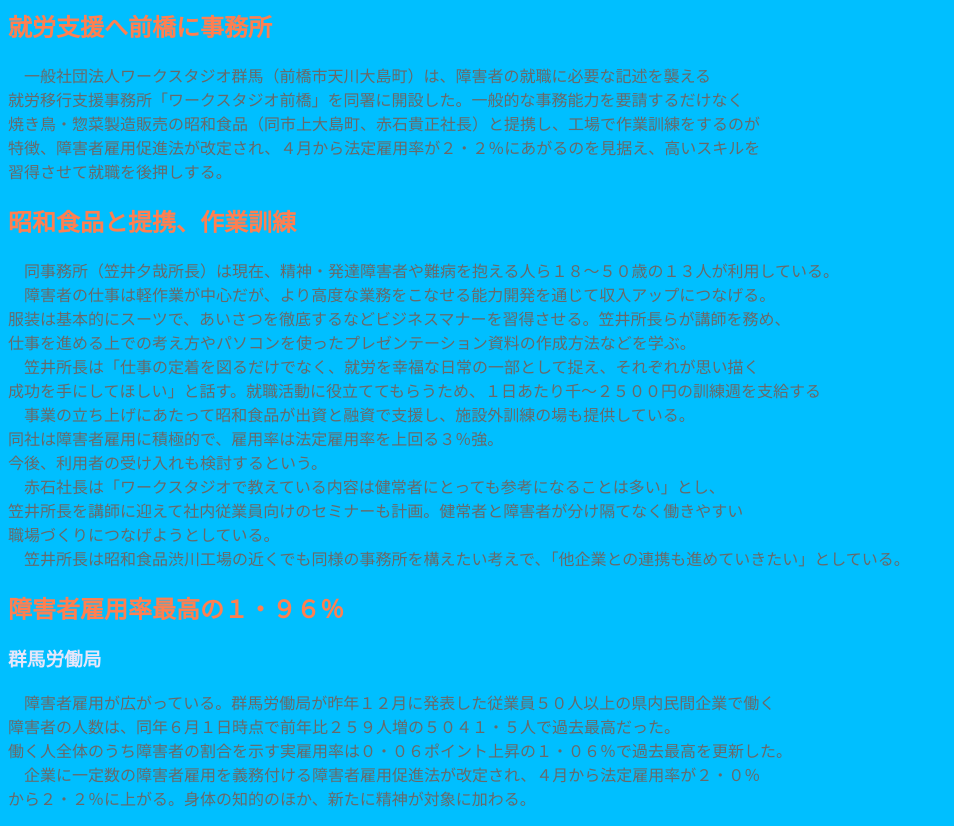
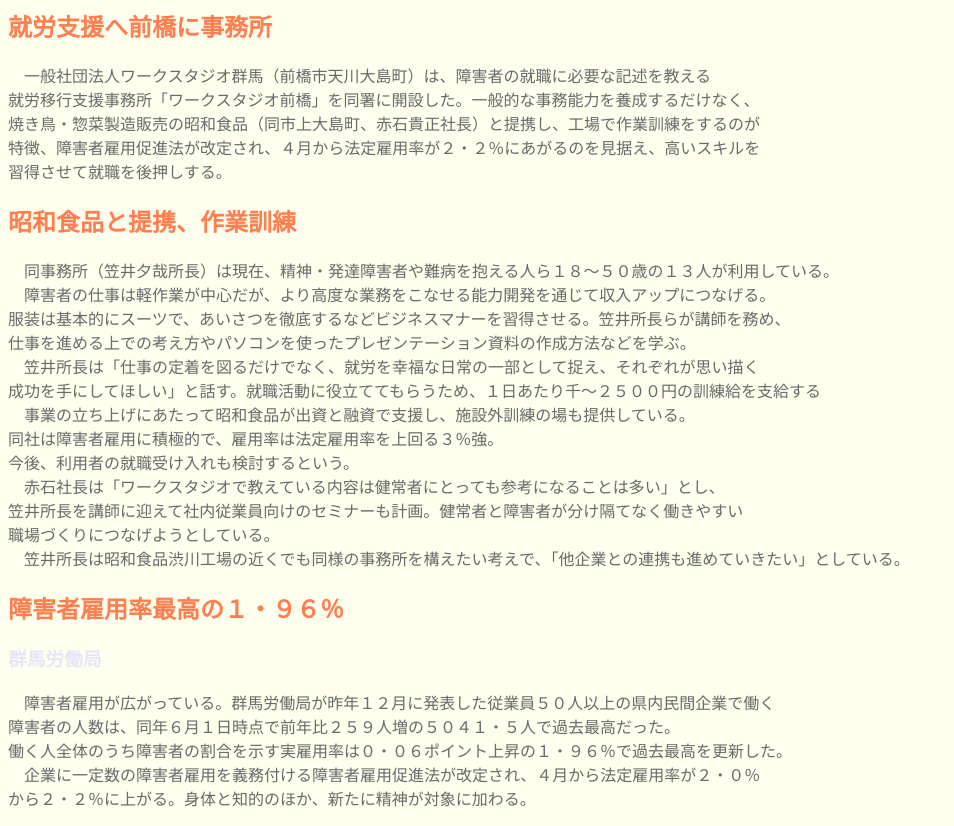
Before and after one commit to morukamu/sigoto, a plain HTML site: page index.html in a window 1280 px wide. Shown: the part 81-907 px from the top of the page, without its empty margins (0-954 px from the left). Drawn offline with Linux system fonts and the light colour scheme.

Commit message:
文字起こしの修正

```diff
--- a/index.html
+++ b/index.html
@@ -10,8 +10,8 @@
   <h1>障害者にスキルを</h1>
   <h2>就労支援へ前橋に事務所</h2>
   <div class="osigoto">
-    <p>&emsp;一般社団法人ワークスタジオ群馬（前橋市天川大島町）は、障害者の就職に必要な記述を襲える<br>
-      就労移行支援事務所「ワークスタジオ前橋」を同署に開設した。一般的な事務能力を要請するだけなく<br>
+    <p>&emsp;一般社団法人ワークスタジオ群馬（前橋市天川大島町）は、障害者の就職に必要な記述を教える<br>
+      就労移行支援事務所「ワークスタジオ前橋」を同署に開設した。一般的な事務能力を養成するだけなく、<br>
       焼き鳥・惣菜製造販売の昭和食品（同市上大島町、赤石貴正社長）と提携し、工場で作業訓練をするのが<br>
       特徴、障害者雇用促進法が改定され、４月から法定雇用率が２・２％にあがるのを見据え、高いスキルを<br>
       習得させて就職を後押しする。
@@ -26,10 +26,10 @@
         服装は基本的にスーツで、あいさつを徹底するなどビジネスマナーを習得させる。笠井所長らが講師を務め、<br>
         仕事を進める上での考え方やパソコンを使ったプレゼンテーション資料の作成方法などを学ぶ。<br>
         &emsp;笠井所長は「仕事の定着を図るだけでなく、就労を幸福な日常の一部として捉え、それぞれが思い描く<br>
-        成功を手にしてほしい」と話す。就職活動に役立ててもらうため、１日あたり千〜２５００円の訓練週を支給する<br>
+        成功を手にしてほしい」と話す。就職活動に役立ててもらうため、１日あたり千〜２５００円の訓練給を支給する<br>
         &emsp;事業の立ち上げにあたって昭和食品が出資と融資で支援し、施設外訓練の場も提供している。<br>
         同社は障害者雇用に積極的で、雇用率は法定雇用率を上回る３％強。<br>
-        今後、利用者の受け入れも検討するという。<br>
+        今後、利用者の就職受け入れも検討するという。<br>
         &emsp;赤石社長は「ワークスタジオで教えている内容は健常者にとっても参考になることは多い」とし、<br>
         笠井所長を講師に迎えて社内従業員向けのセミナーも計画。健常者と障害者が分け隔てなく働きやすい<br>
         職場づくりにつなげようとしている。<br>
@@ -43,9 +43,9 @@
       <p>
         &emsp;障害者雇用が広がっている。群馬労働局が昨年１２月に発表した従業員５０人以上の県内民間企業で働く<br>
         障害者の人数は、同年６月１日時点で前年比２５９人増の５０４１・５人で過去最高だった。<br>
-        働く人全体のうち障害者の割合を示す実雇用率は０・０６ポイント上昇の１・０６％で過去最高を更新した。<br>
+        働く人全体のうち障害者の割合を示す実雇用率は０・０６ポイント上昇の１・９６％で過去最高を更新した。<br>
         &emsp;企業に一定数の障害者雇用を義務付ける障害者雇用促進法が改定され、４月から法定雇用率が２・０％<br>
-        から２・２％に上がる。身体の知的のほか、新たに精神が対象に加わる。
+        から２・２％に上がる。身体と知的のほか、新たに精神が対象に加わる。
       </p>
     </div>
 </body>
--- a/style.css
+++ b/style.css
@@ -1,5 +1,5 @@
 body {
-  background-color: #00bfff;
+  background-color: #FFFFEE;
 }
 
 h1 {
```
